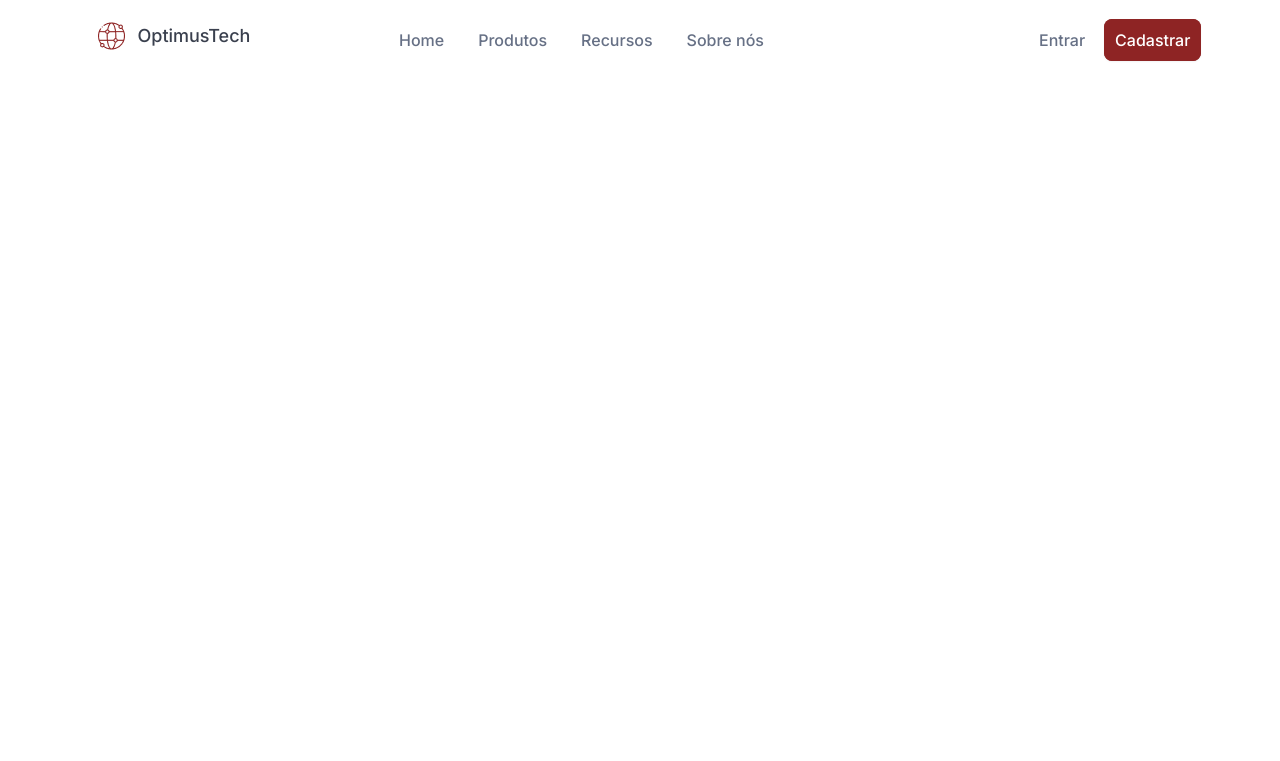
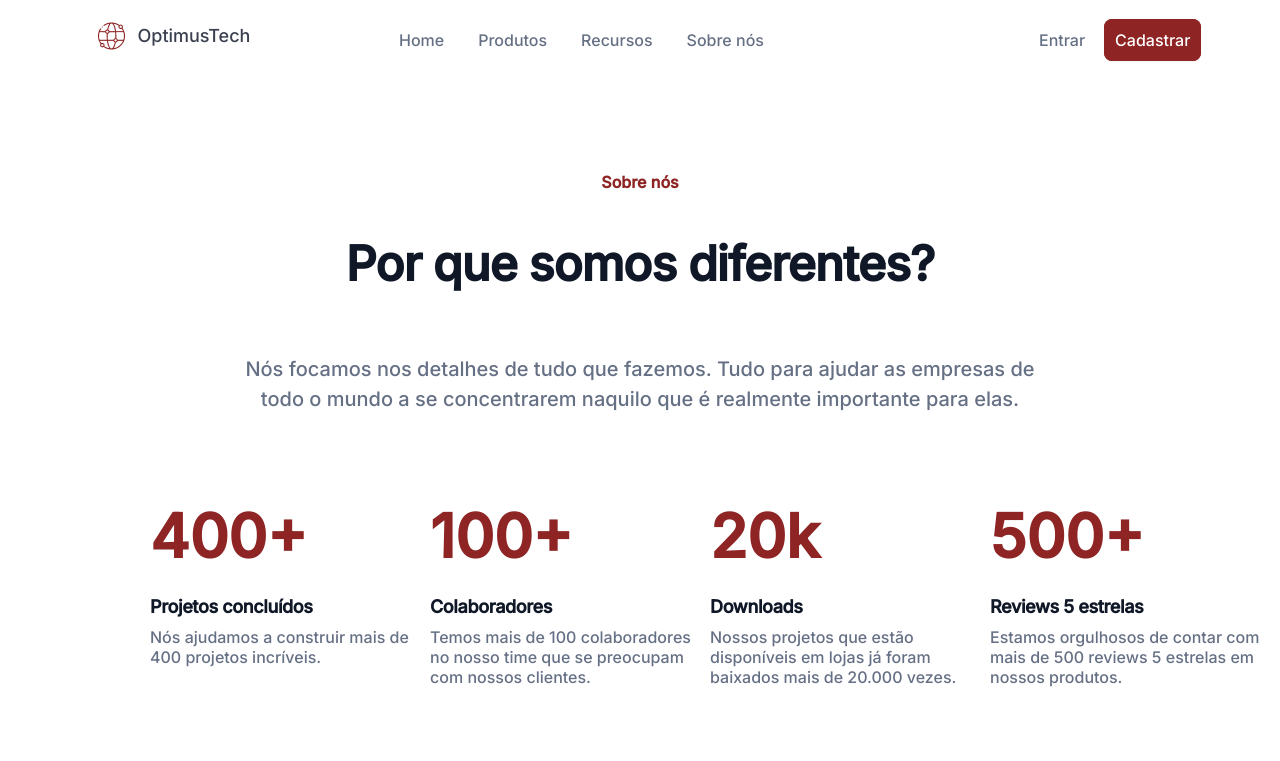
Before and after one commit to HonoratoSilva/7daysOfCode, a plain HTML site: page index.html in a window 1280 px wide. Drawn offline with Linux system fonts and the light colour scheme.

Commit message:
adição de seção simples e seção de metricas

```diff
--- a/css/style.css
+++ b/css/style.css
@@ -1,19 +1,24 @@
+:root {
+    --text-color: #667085;
+    --main-color: #8E2424;
+  }
+
 body {
     margin: auto;
 }
 
 a {
-    font-family: 'Inter';
+    font-family: 'Inter', sans-serif;
     font-style: normal;
     font-weight: 500;
     font-size: 16px;
     line-height: 24px;
     text-decoration: none;
     padding: 1px 15px;
-    color:  #667085;
+    color:  var(--text-color);
 }
 
-header > section {
+#nav {
     display: grid;
     grid-template-columns:25% 50% 15%;
     height: 80px;
@@ -23,9 +28,9 @@ header > section {
 
 .header-links,
 .header-sub {
-    margin: 1.2em 0%;
+    margin: 1.6em 0%;
     align-content: center;
-    justify-content: center;
+    justify-content: space-around;
     align-items: center;
     justify-items: start;
 }
@@ -52,8 +57,8 @@ header > section {
 }
 
 .cadastrar-bottom {
-    background: #8E2424;
-    border: 1px solid #8E2424;
+    background: var(--main-color);
+    border: 1px solid var(--main-color);
     box-sizing: border-box;
     color: #fff;
     padding: 10px;
@@ -61,3 +66,66 @@ header > section {
     box-shadow: 0px 1px 2px rgba(16, 24, 40, 0.05);
     border-radius: 8px;
 }
+
+#landing-page {
+    display: flex;
+    flex-direction: column;
+    align-items: center;
+    padding: 90px 0px;
+}
+
+span, h1, p {
+    font-family: 'Inter', sans-serif;
+    font-style: normal;
+    font-weight: 600;
+}
+
+span {
+    font-size: 16px;
+    line-height: 24px;
+    height: 24px;
+    color: var(--main-color);
+}
+
+h1 {
+    font-size: 48px;
+    line-height: 60px;
+    letter-spacing: -0.02em;
+    color: #101828;
+
+}
+
+p {
+    width: 791px;
+    height: 60px;
+    font-weight: 400;
+    font-size: 20px;
+    line-height: 30px;
+    text-align: center;
+    color:  var(--text-color)
+}
+
+.metricas-container {
+    display: flex;
+    flex-direction: row;
+    align-items: center;
+    justify-content: space-between;
+    font-weight: 400;
+    padding: 0px 150px 96px;
+}
+
+.metricas-number {
+    font-size: 60px;
+}
+
+.metricas-size {
+    font-size: 18px
+}
+
+.metricas-text {
+    font-size: 16px;
+    width: 280px;
+    text-align: inherit;
+    line-height: normal;
+    margin: -25px 0px;
+}
--- a/index.html
+++ b/index.html
@@ -10,12 +10,11 @@
     <link rel="preconnect" href="https://fonts.gstatic.com" crossorigin>
     <link href="https://fonts.googleapis.com/css2?family=Inter:wght@500&display=swap" rel="stylesheet">
 
-
     <title>Optimus Tech</title>
 </head>
 <body>
     <header>
-        <section>
+        <section id="nav">
             <section class="header-nav">
                 <img src="./images/worldwide 1 (Traced).png"/>
                 <h3>OptimusTech</h3>
@@ -32,6 +31,34 @@
                 <a href="#6" class="cadastrar-bottom">Cadastrar</a>
             </section>
         </section>
+        <section id="landing-page">
+            <span>Sobre nós</span>
+            <h1>Por que somos diferentes?</h1>
+            <p>Nós focamos nos detalhes de tudo que fazemos. Tudo para ajudar as empresas de todo o mundo a se concentrarem naquilo que é realmente importante para elas.</p>
+        </section>
+
+        <section class="metricas-container">
+            <div>
+                <span class="metricas-number">400+</span>
+                <h1 class="metricas-size">Projetos concluídos</h1>
+                <p class="metricas-text">Nós ajudamos a construir mais de 400 projetos incríveis.</p>
+            </div>
+            <div>
+                <span class="metricas-number">100+</span>
+                <h1 class="metricas-size">Colaboradores</h1>
+                <p class="metricas-text">Temos mais de 100 colaboradores no nosso time que se preocupam com nossos clientes.</p>
+            </div>
+            <div>
+                <span class="metricas-number">20k</span>
+                <h1 class="metricas-size">Downloads</h1>
+                <p class="metricas-text">Nossos projetos que estão disponíveis em lojas já foram baixados mais de 20.000 vezes.</p>
+            </div>
+            <div>
+                <span class="metricas-number">500+</span>
+                <h1 class="metricas-size">Reviews 5 estrelas</h1>
+                <p class="metricas-text">Estamos orgulhosos de contar com mais de 500 reviews 5 estrelas em nossos produtos.</p>
+            </div>
+        </section>
     </header>
 </body>
 </html>
```
